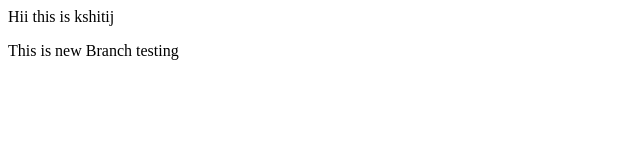
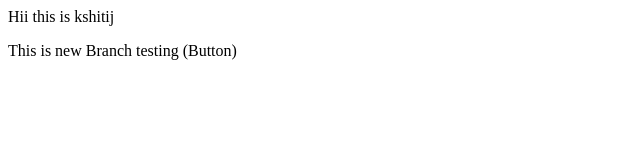
Before and after one commit to Agrawal-Kshitij/LocalFile, a plain HTML site: page index.html in a window 1280 px wide. Shown: the full height of the page, 0-640 px from the left. Drawn offline with Linux system fonts and the light colour scheme.

Commit message:
Add Button

```diff
--- a/index.html
+++ b/index.html
@@ -1,2 +1,2 @@
 <p> Hii this is kshitij</p>
-<p>This is new Branch testing</p>
+<p>This is new Branch testing (Button)</p>
```
